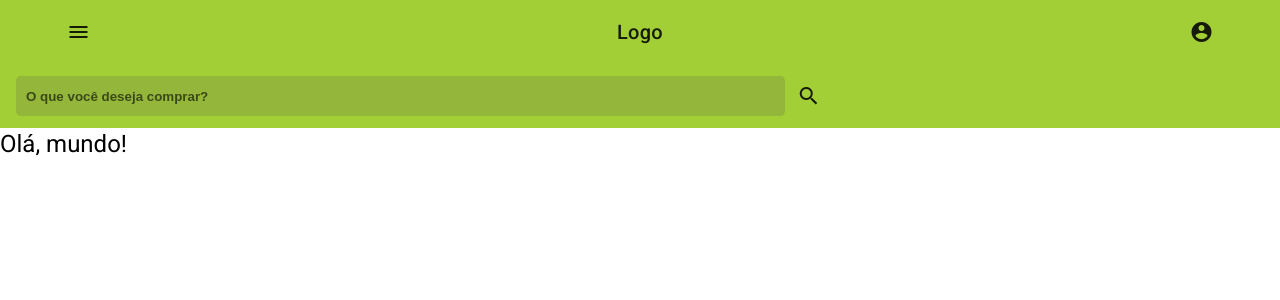
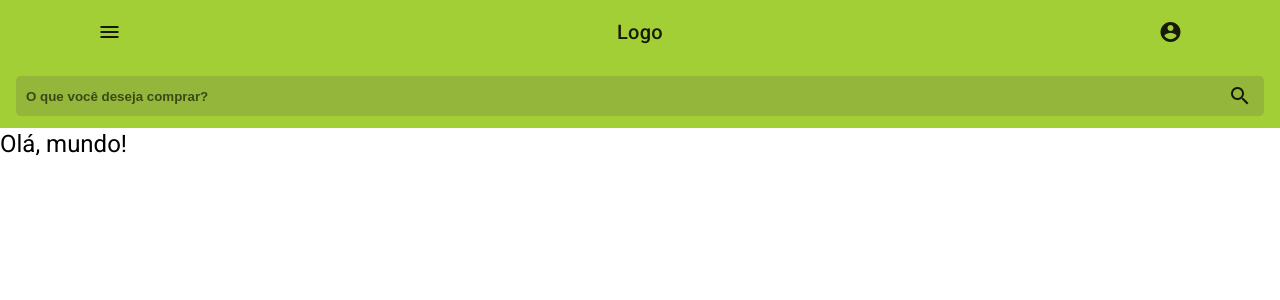
Before and after one commit to yagocdj/sistema-plante-se-garden-store, an Angular app: page / in a window 1280 px wide. Shown: the top 300 px of the page. Built offline with nearby package versions, Linux system fonts and the light colour scheme.

Commit message:
add a search bar and adjust the search button's position

```diff
--- a/src/app/layout/menu/menu.component.html
+++ b/src/app/layout/menu/menu.component.html
@@ -1,12 +1,12 @@
 <mat-toolbar class="bg-sl-green">
   <mat-toolbar-row>
     <button mat-icon-button class="flex-button" aria-label="Example icon-button with menu icon"
-     fxFlex="10">
+     fxFlex="15">
       <mat-icon>menu</mat-icon>
     </button>
-    <span fxFlex="80" id="logo-container">Logo</span>
+    <span fxFlex="70" id="logo-container">Logo</span>
     <button mat-icon-button class="flex-button" aria-label="Example icon-button with share icon"
-     fxFlex="10">
+     fxFlex="15">
       <mat-icon>account_circle</mat-icon>
     </button>
   </mat-toolbar-row>
@@ -14,10 +14,13 @@
     <input type="text" name="search" id="search-box"
      placeholder="O que você deseja comprar?"
      aria-label="Caixa de entrada de texto para buscar por produtos na loja">
-    <button
-     mat-icon-button
-     aria-label="Botão para buscar por produtos com a descrição digitada antes">
-      <mat-icon>search</mat-icon>
-    </button>
+    <div id="search-button-container">
+      <button
+       mat-icon-button
+       aria-label="Botão para buscar por produtos com a descrição digitada antes"
+       id="search-button">
+        <mat-icon>search</mat-icon>
+      </button>
+    </div>
   </mat-toolbar-row>
 </mat-toolbar>
--- a/src/app/layout/menu/menu.component.scss
+++ b/src/app/layout/menu/menu.component.scss
@@ -5,7 +5,7 @@
 }
 
 #search-box {
-    width: 60%;
+    width: 100%;
     height: min(30px, 30px);
     border-radius: 5px;
     background-color: rgba($color: #505050, $alpha: 0.2);
@@ -17,3 +17,11 @@
     color: rgba($color: #000000, $alpha: 0.6);
     font-weight: bold;
 }
+
+#search-button-container {
+    position: absolute;
+    right: 0;
+    padding-left: 0.75rem;
+    padding-right: 1rem;
+    background-color: transparent;
+}
```
